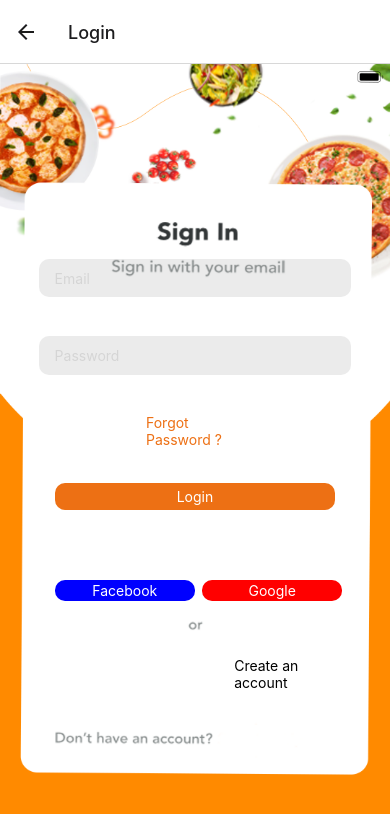
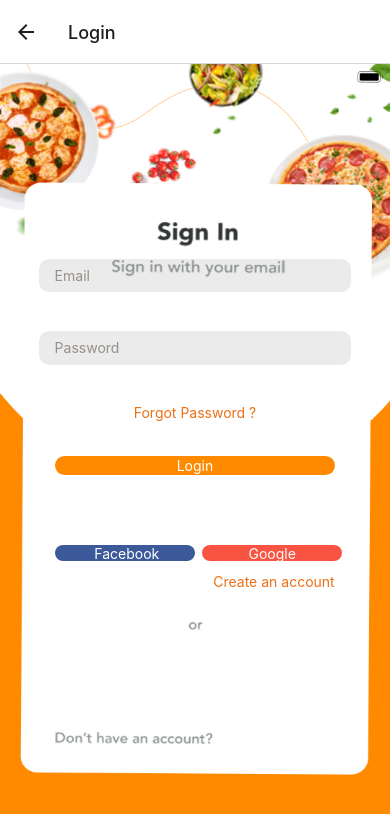
Before and after one commit to salahsaed5/Pizza-App, a React Native app in the folder Food_proj/: screen /Login in a window 390 px wide. Shown: the top 814 px of the page. Built offline with nearby package versions, Linux system fonts and the light colour scheme.

Commit message:
Add Skip Button ,fixed Ui

```diff
--- a/Food_proj/Navigations/Index.js
+++ b/Food_proj/Navigations/Index.js
@@ -10,7 +10,6 @@ import GetStart3 from '../components/GetStart3';
 import signup from '../components/signup'
 import ForgetPassword from '../components/ForgetPassword';
 import Profaile from '../components/Profaile';
-
 const Stack = createNativeStackNavigator();
 
 
--- a/Food_proj/components/ForgetPassword.js
+++ b/Food_proj/components/ForgetPassword.js
@@ -53,11 +53,7 @@ export default function ForgetPassword({ navigation }) {
                         <Text style={styles.text}>Send Link</Text>
                     </TouchableOpacity>
                 </View>
-                <View style={styles.BtnView}>
-                    <TouchableOpacity style={styles.BootnView} onPress={hhandleForgetPassword} >
-                        <Text style={styles.text}>Sign In</Text>
-                    </TouchableOpacity>
-                </View>
+
 
             </ImageBackground>
         </View>
@@ -156,9 +152,10 @@ const styles = StyleSheet.create({
         padding: 10,
         marginVertical: -80,
         alignItems: "center",
-        backgroundColor: "green",
-        borderRadius: 17,
-        width: '30%',
+        backgroundColor: "#ff8a00",
+        borderRadius: 30,
+        width: '60%',
+        color:"white",
         paddingHorizontal: 15,
         marginLeft: 90,
         top: 30,
@@ -183,7 +180,7 @@ const styles = StyleSheet.create({
     text: {
         fontWeight: "bold",
         fontSize: 20,
-        Color: "black",
+        color: "white",
     },
 
 
--- a/Food_proj/components/GetStart.js
+++ b/Food_proj/components/GetStart.js
@@ -10,12 +10,27 @@ const GetStart = ({ navigation }) => {
     <View style={styles.container}>
       <ImageBackground source={image} style={styles.Background}>
 
-        <TouchableOpacity onPress={() => navigation.push('GetStart2')} >
+         <View style={styles.btnn}>
+          <TouchableOpacity onPress={() => navigation.navigate('Login')} >
+            <Text style={[styles.logginText, { color: "#ED7014" }]}>Skip </Text>
+          </TouchableOpacity></View>
+
+
+              <TouchableOpacity onPress={() => navigation.push('GetStart2')} >
           <ImageBackground source={imagee} style={styles.btn}>
+
+
+
+
+
 
           </ImageBackground>
 
         </TouchableOpacity>
+
+
+
+
 
       </ImageBackground>
 
@@ -47,8 +62,30 @@ const styles = StyleSheet.create({
     justifyContent: "flex-end",
     alignItems: "flex-end",
     marginLeft: "19%",
+    top:-40,
     marginVertical: "150%",
     borderRadius: 55,
+
+  },
+  btnn: {
+    marginLeft: "88%",
+    marginVertical: "2%",
+
+  },
+  CreateBtn: {
+    marginLeft: "88%",
+    marginVertical: "2%",
+
+
+  },
+  loginText: {
+    color: 'black',
+    //  marginHorizontal:"10%",
   },
 
+  logginText: {
+    fontWeight:"bold",
+    color: 'black',
+    //  marginHorizontal:"10%",
+  },
 });
--- a/Food_proj/components/GetStart2.js
+++ b/Food_proj/components/GetStart2.js
@@ -8,6 +8,14 @@ const GetStart2 = ({ navigation }) => {
   return (
     <View style={styles.container}>
       <ImageBackground source={image} style={styles.Background}>
+
+      <View style={styles.btnn}>
+          <TouchableOpacity onPress={() => navigation.navigate('Login')} >
+            <Text style={[styles.logginText, { color: "#ED7014" }]}>Skip </Text>
+          </TouchableOpacity></View>
+
+
+
         <TouchableOpacity onPress={() => navigation.push('GetStart3')} >
           <ImageBackground source={imagee} style={styles.btn}>
 
@@ -45,9 +53,20 @@ const styles = StyleSheet.create({
     marginLeft: "19%",
     marginVertical: "150%",
     borderRadius: 55,
+    top:-40,
   },
 
 
+  btnn: {
+    marginLeft: "88%",
+    marginVertical: "2%",
+
+  },
+  logginText: {
+    fontWeight:"bold",
+    color: 'black',
+    //  marginHorizontal:"10%",
+  },
 });
 
 export default GetStart2
--- a/Food_proj/components/Login.js
+++ b/Food_proj/components/Login.js
@@ -59,7 +59,7 @@ export default function Login({ navigation }) {
                             style={styles.TextInput}
                             placeholder="Email"
                             value={email}
-                            placeholderTextColor="#ababab55"
+                            placeholderTextColor="#95908a"
                             onChangeText={(email) => setEmail(email)}
                         />
                     </View>
@@ -68,7 +68,7 @@ export default function Login({ navigation }) {
                             style={[styles.TextInput, { color: "black" }]}
                             placeholder="Password"
                             value={password}
-                            placeholderTextColor="#ababab55"
+                            placeholderTextColor="#95908a"
                             secureTextEntry={true}
                             onChangeText={(password) => setPassword(password)}
                         />
@@ -87,7 +87,7 @@ export default function Login({ navigation }) {
                         </TouchableOpacity>
                         <View style={styles.GoogleView}>
                             <TouchableOpacity style={styles.FacebookBtn}  >
-                                <Text style={styles.loginText}>Facebook</Text>
+                                <Text style={styles.loginText}> Facebook</Text>
                             </TouchableOpacity>
                             <TouchableOpacity style={styles.GoogleBtn} onPress={hundelgoogle}>
                                 <Text style={styles.loginText}>Google</Text>
@@ -95,7 +95,7 @@ export default function Login({ navigation }) {
                         </View>
                         <View style={styles.CreateBtn}>
                             <TouchableOpacity onPress={() => navigation.navigate('signup')} >
-                                <Text style={[styles.loginText, { color: "black" }]}>Create an account</Text>
+                                <Text style={[styles.loginText, { color: "#ED7014" }]}>Create an account</Text>
                             </TouchableOpacity>
                         </View>
                     </View>
@@ -171,7 +171,7 @@ const styles = StyleSheet.create({
         height: "13%",
         alignItems: "center",
         justifyContent: "center",
-        backgroundColor: "#ED7014",
+        backgroundColor: "#ff8a00",
     },
     FacebookBtn: {
         width: "100%",
@@ -181,7 +181,7 @@ const styles = StyleSheet.create({
         height: "50%",
         alignItems: "center",
         justifyContent: "center",
-        backgroundColor: "blue",
+        backgroundColor: "#3c5a99",
     },
     GoogleBtn: {
         width: "100%",
@@ -191,15 +191,16 @@ const styles = StyleSheet.create({
         height: "50%",
         alignItems: "center",
         justifyContent: "center",
-        backgroundColor: "red",
+        backgroundColor: "#f95341",
     },
     CreateBtn: {
-        marginLeft: "50%",
-        marginTop: "10%",
+        marginLeft: "45%",
+        marginVertical: "-0.7%",
 
     },
     loginText: {
         color: 'white',
-        marginHorizontal:"10%",
+      //  marginHorizontal:"10%",
     },
+
 });
--- a/Food_proj/components/profaile.js
+++ b/Food_proj/components/profaile.js
@@ -55,6 +55,7 @@ const styles = StyleSheet.create({
         width: "80%",
         marginTop: '10%',
         marginBottom: '8%',
+        marginLeft:"10%",
         borderRadius: 10,
         height: '5%',
         alignItems: "center",
@@ -64,6 +65,7 @@ const styles = StyleSheet.create({
 
     loginText: {
         marginTop: '20%',
+        marginLeft:"25%",
         color: 'black',
         fontWeight: 'bold',
         fontSize:24,
--- a/Food_proj/components/signup.js
+++ b/Food_proj/components/signup.js
@@ -1,7 +1,7 @@
 import React, { useState } from "react";
 import { StyleSheet, Text, View, TextInput, ImageBackground, TouchableOpacity, useWindowDimensions } from 'react-native';
 import { createUserWithEmailAndPassword } from "firebase/auth";
-
+import {auth , provider } from "../firebase/firebase";
 
 export default function Login({ navigation }) {
     const [email, setEmail] = useState('');
@@ -18,7 +18,7 @@ export default function Login({ navigation }) {
                 // Signed in
                 const user = userCredential.user;
                 alert('SignUp done');
-                navigation.navigate('profaile');
+                navigation.navigate('Profaile');
 
                 // ...
             })
```
